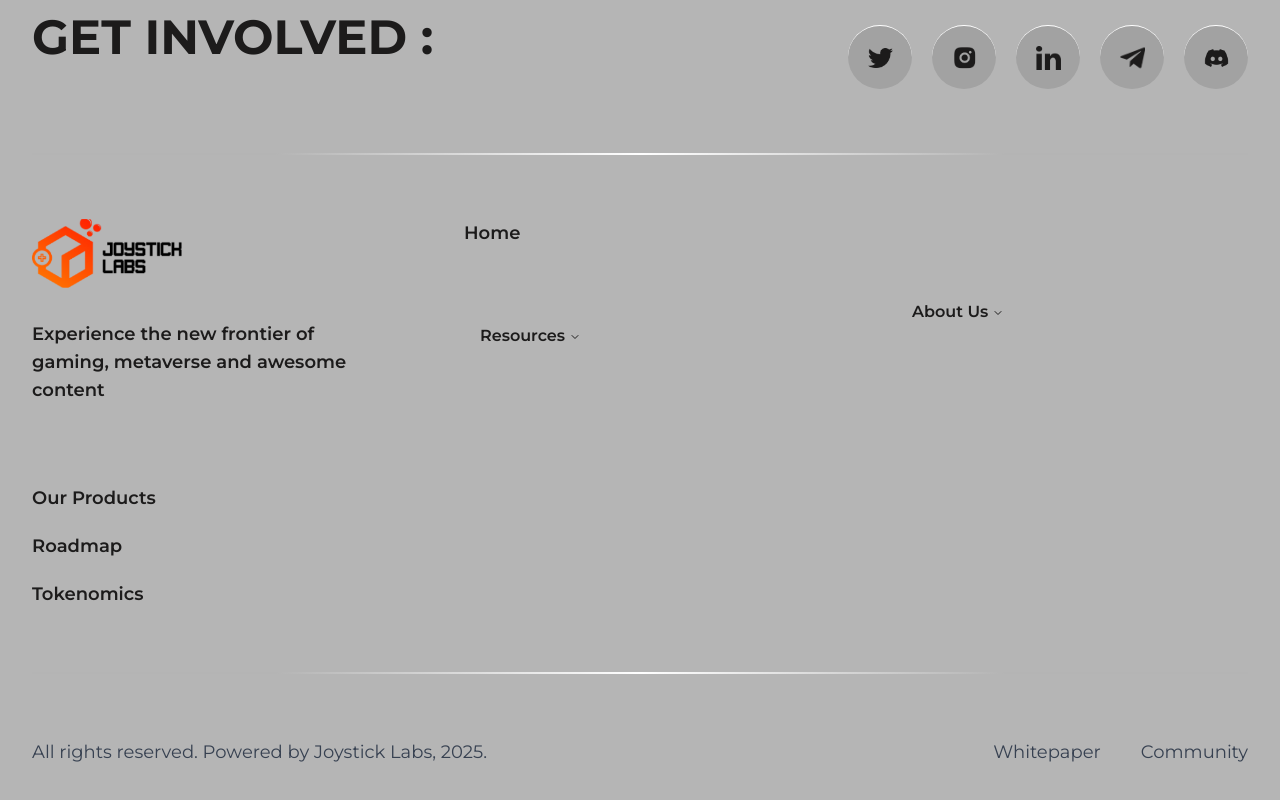
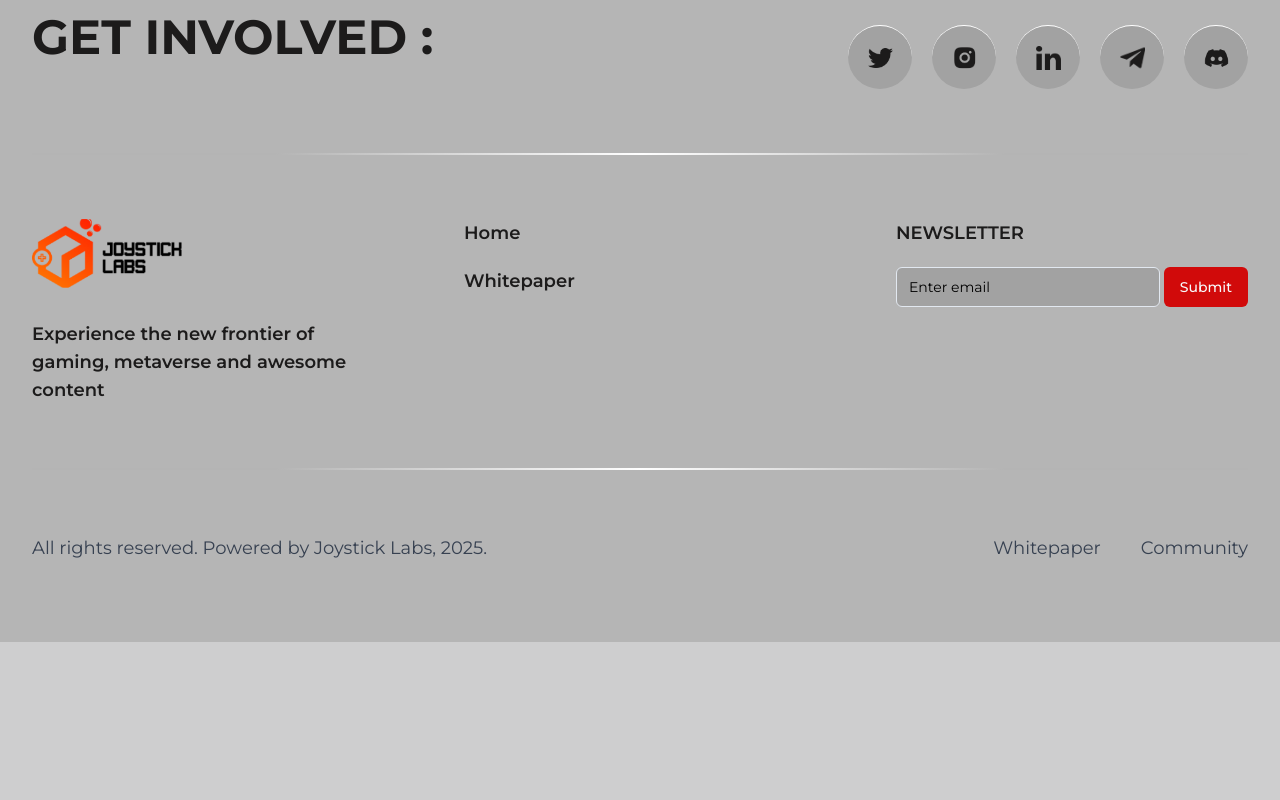
Before and after one commit to grycokreyy/joysticklabs, a Next.js app: page / in a window 1280 px wide. Shown: the part 5951-6751 px from the top of the page. After the commit the page ends 6593 px from the top, so only its background shows below. Built offline with nearby package versions, Linux system fonts and the light colour scheme.

Commit message:
finl4545994

```diff
--- a/components/footer/index.tsx
+++ b/components/footer/index.tsx
@@ -4,14 +4,6 @@ import Image from "next/image";
 import Link from "next/link";
 import { Input } from "@/components/ui/input";
 import { Button } from "@/components/ui/button";
-import {
-  NavigationMenu,
-  NavigationMenuContent,
-  NavigationMenuItem,
-  NavigationMenuLink,
-  NavigationMenuList,
-  NavigationMenuTrigger,
-} from "@/components/ui/navigation-menu";
 
 export const socials = [
   {
@@ -99,60 +91,30 @@ const Footer = () => {
           </section>
 
           <section className="v-stack space-y-5">
-            <Link href={"#home"} className={"font-semibold text-lg"}>
+            <Link href={"/"} className={"font-semibold text-lg"}>
               Home
             </Link>
-            <NavigationMenu>
-              <NavigationMenuList>
-                <NavigationMenuItem>
-                  <NavigationMenuTrigger className={"bg-transparent font-semibold text-md"}>
-                    Resources
-                  </NavigationMenuTrigger>
-                  <NavigationMenuContent className={"p-3 bg-gray-200"}>
-                    <ul className={"v-stack space-y-3 font-semibold text-sm"}>
-                      <li>
-                        <NavigationMenuLink href={"/whitepaper.pdf"} target={"_blank"} className={"hover:cursor-pointer"}>
-                          White Paper
-                        </NavigationMenuLink>
-                      </li>
-                    </ul>
-                  </NavigationMenuContent>
-                </NavigationMenuItem>
-              </NavigationMenuList>
-            </NavigationMenu>
+            <Link href={"/whitepaper.pdf"} className={"font-semibold text-lg"}>
+              Whitepaper
+            </Link>
           </section>
 
           <section className="v-stack space-y-5">
-            <NavigationMenu>
-              <NavigationMenuList>
-                <NavigationMenuItem>
-                  <NavigationMenuTrigger className={"bg-transparent font-semibold text-md"}>
-                    About Us
-                  </NavigationMenuTrigger>
-                  <NavigationMenuContent className={"p-3 bg-gray-200"}>
-                    <ul className={"v-stack space-y-3 font-semibold text-sm"}>
-                      <li>
-                        <NavigationMenuLink href={"#aboutus"} className={"hover:cursor-pointer"}>
-                          Our Mission
-                        </NavigationMenuLink>
-                      </li>
-                    </ul>
-                  </NavigationMenuContent>
-                </NavigationMenuItem>
-              </NavigationMenuList>
-            </NavigationMenu>
-          </section>
+            <h5 className={"h5"}>NEWSLETTER</h5>
 
-          <section className="v-stack space-y-5">
-            <Link href={"#products"} className={"font-semibold text-lg"}>
-              Our Products
-            </Link>
-            <Link href={"#roadmap"} className={"font-semibold text-lg"}>
-              Roadmap
-            </Link>
-            <Link href={"#tokenomics"} className={"font-semibold text-lg"}>
-              Tokenomics
-            </Link>
+            <div
+              className={
+                "v-stack lg:h-stack items-stretch space-y-4 lg:space-y-0 lg:space-x-1"
+              }
+            >
+              <Input
+                className={"bg-[#A2A2A2] placeholder:text-black"}
+                size={30}
+                type={"email"}
+                placeholder={"Enter email"}
+              />
+              <Button className={"py-4"}>Submit</Button>
+            </div>
           </section>
         </section>
 
```
